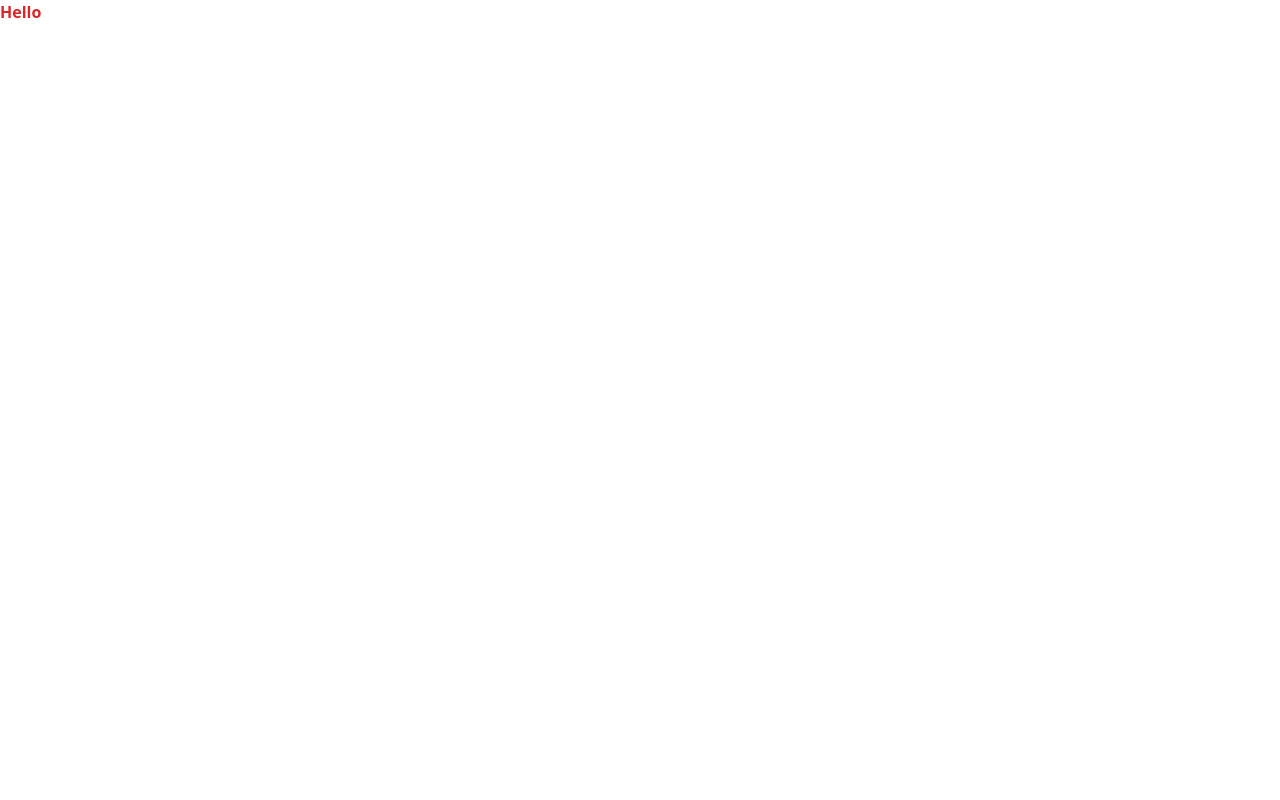
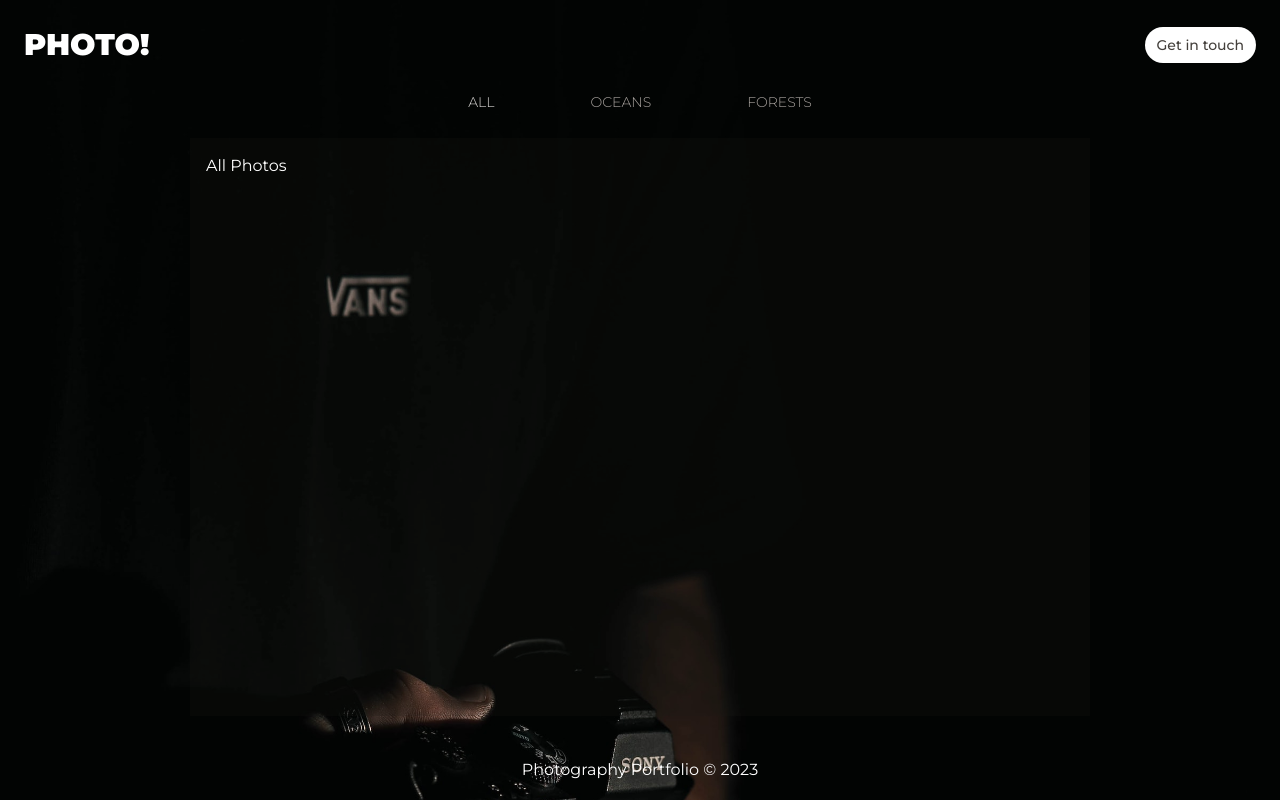
Before and after one commit to patribb/photo-portfolio, a Next.js app: page / in a window 1280 px wide. Built offline with nearby package versions, Linux system fonts and the light colour scheme.

Commit message:
added layout

```diff
--- a/package.json
+++ b/package.json
@@ -9,6 +9,7 @@
     "lint": "next lint"
   },
   "dependencies": {
+    "@headlessui/react": "^1.7.7",
     "@next/font": "13.1.2",
     "@types/node": "18.11.18",
     "@types/react": "18.0.26",
--- a/pages/index.tsx
+++ b/pages/index.tsx
@@ -1,17 +1,45 @@
+import { Tab } from '@headlessui/react';
 import Head from 'next/head';
+import Link from 'next/link';
+
+const tabs = [
+  {key: 'all', display: 'ALL'},
+  {key: 'oceans', display: 'OCEANS'},
+  {key: 'forests', display: 'FORESTS'},
+]
 
 export default function Home() {
   return (
-    <div>
+    <div className='flex  flex-col h-full bg-[url("/photography-bg.jpg")] bg-top bg-cover'>
       <Head>
-        <title>Create Next App</title>
+        <title>Photographer</title>
         <meta name='description' content='Generated by create next app' />
         <meta name='viewport' content='width=device-width, initial-scale=1' />
         <link rel='icon' href='/favicon.ico' />
       </Head>
-      <main>
-        <h1 className='font-black text-red-600'>Hello</h1>
+      <header className="flex justify-between items-center h-[90px] px-6">
+        <div className="font-black text-3xl">PHOTO!</div>
+        <Link href={'/'} className="rounded-full hover:bg-opacity-90 hover:font-semibold transition-all duration-100 bg-white font-medium text-stone-700 px-3 py-2 text-sm">Get in touch</Link>
+      </header>
+      <main className='grow'>
+     <div className="flex items-center flex-col h-full">
+     <Tab.Group>
+      <Tab.List className='flex text-sm font-light items-center gap-16'>
+        {tabs.map((tab) => (
+          <Tab className='px-4 py-0.5' key={tab.key}>{({selected}) => (<span className={selected ? 'text-stone-300' : 'text-stone-400'}>{tab.display}</span>)}</Tab>
+        ))}
+      </Tab.List>
+      <Tab.Panels className='h-full bg-stone-900 bg-opacity-20 max-w-[900px] w-full p-2 sm:p-4 my-6'>
+        <Tab.Panel>All Photos</Tab.Panel>
+        <Tab.Panel>Oceans</Tab.Panel>
+        <Tab.Panel>Forests</Tab.Panel>
+      </Tab.Panels>
+    </Tab.Group>
+     </div>
       </main>
+      <footer className='h-[60px] flex justify-center items-center'>
+        <p>Photography Portfolio &copy; 2023</p>
+      </footer>
     </div>
   );
 }
--- a/styles/globals.css
+++ b/styles/globals.css
@@ -1,3 +1,19 @@
+@import url('https://fonts.googleapis.com/css2?family=Montserrat:wght@300;400;500;600;700;800;900&display=swap');
+
 @tailwind base;
 @tailwind components;
 @tailwind utilities;
+
+* {
+    font-family: 'Montserrat', sans-serif;
+}
+
+@layer {
+    html, body {
+        height: 100%;
+        color: white;
+    }
+    #__next {
+        height: 100%;
+    }
+}
```
Also changed, not shown: 1 other file (tests, documents, lock files or other folders).
